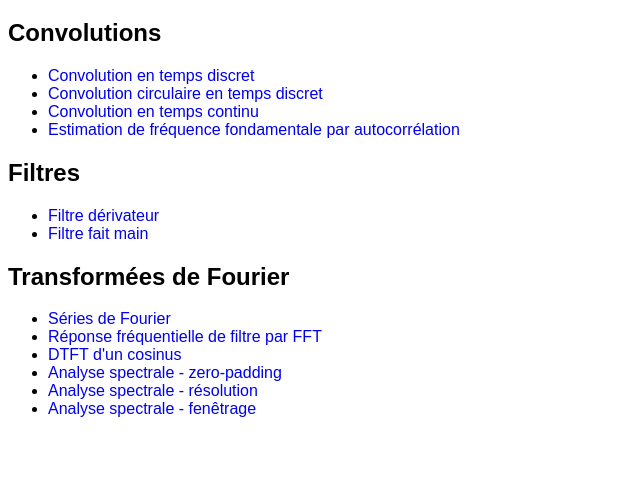
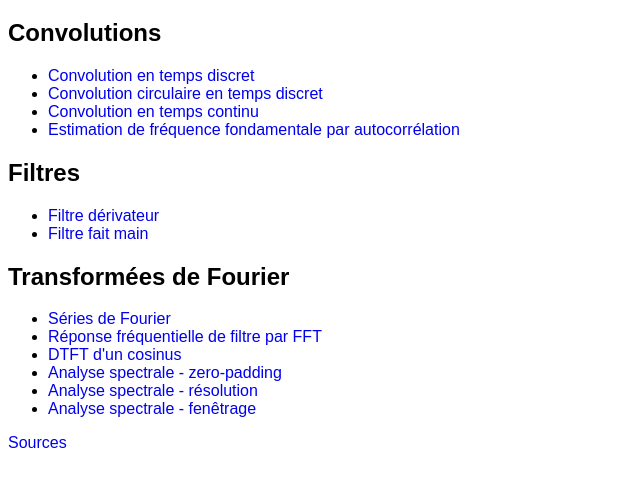
Before and after one commit to gilleschardon/dsp, a plain HTML site: page index.html in a window 1280 px wide. Shown: the part 61-548 px from the top of the page, without its empty margins (0-640 px from the left). Drawn offline with Linux system fonts and the light colour scheme.

Commit message:
lien vers sources

```diff
--- a/index.html
+++ b/index.html
@@ -32,7 +32,7 @@
 
 </ul>
 
-
+<p><a href="https://gilleschardon.fr/signal/dsp_plots/">Sources</a></p>
 
 
 </body></html>
```
